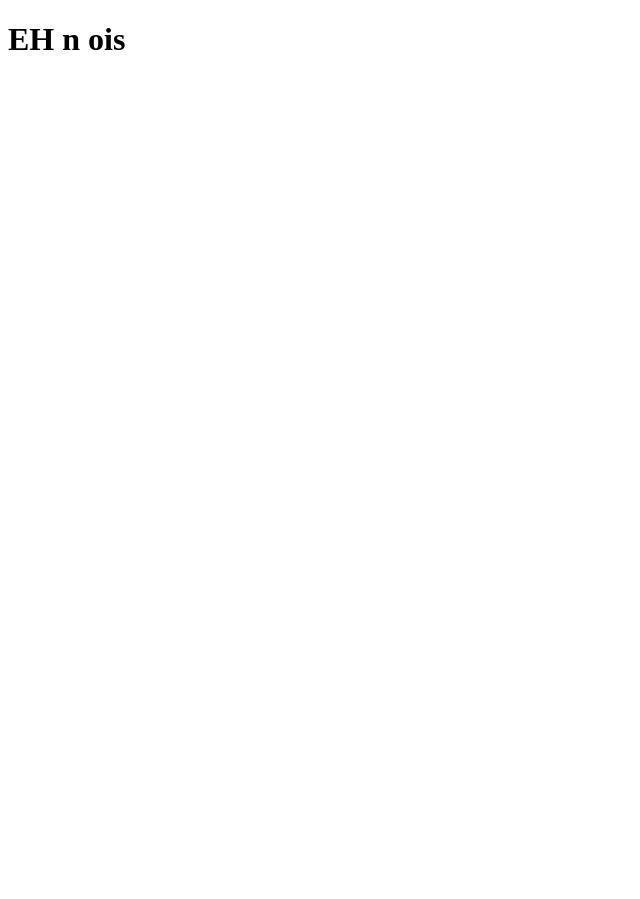
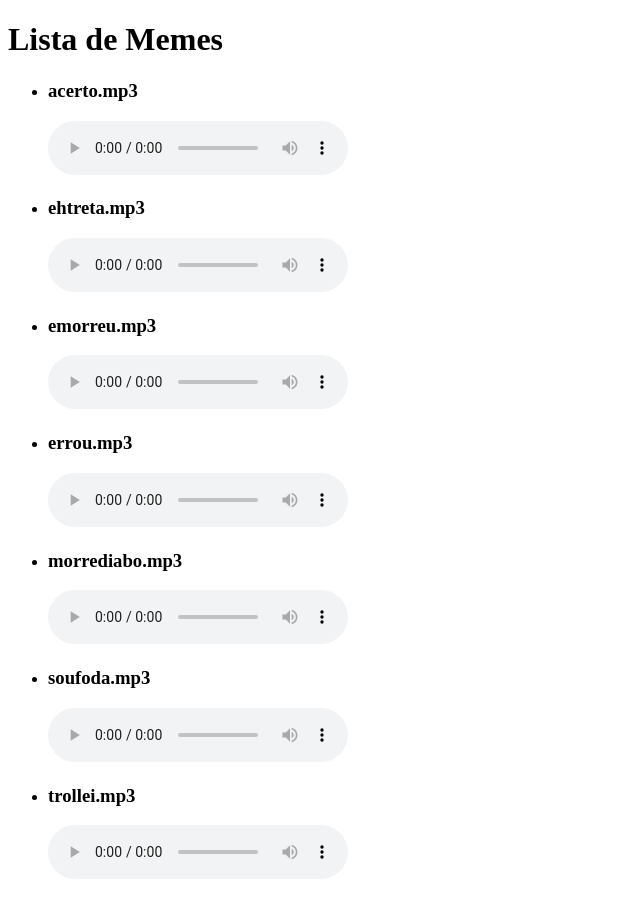
Before and after one commit to pxcx/meme-list, a React (Create React App) app: page / in a window 1280 px wide. Shown: the whole page, without its empty margins (0-640 px from the left). Before the commit the page ends 800 px from the top, so only its background shows below. Built offline with nearby package versions, Linux system fonts and the light colour scheme.

Commit message:
First POC

```diff
--- /dev/null
+++ b/src/components/AudioPlayer/index.tsx
@@ -0,0 +1,16 @@
+import React from 'react';
+
+interface OwnProps {
+  audioFile: string;
+}
+
+const AudioPlayer: React.FC<OwnProps> = ({ audioFile }) => {
+  return (
+    <div>
+      <audio src={`audios/${audioFile}`} controls autoPlay />
+    </div>
+  );
+}
+
+
+export default AudioPlayer;
--- a/src/containers/App.tsx
+++ b/src/containers/App/index.tsx
@@ -1,9 +1,12 @@
 import React from 'react';
+import List from '../List';
 
 function App() {
   return (
     <div className="App">
-      <h1>EH n ois</h1>
+      <h1>Lista de Memes</h1>
+
+      <List />
     </div>
   );
 }
--- /dev/null
+++ b/src/containers/List/index.tsx
@@ -0,0 +1,31 @@
+import React from 'react';
+
+import AudioPlayer from '../../components/AudioPlayer';
+
+
+const List: React.FC = () => {
+
+  const audios = [
+    'acerto.mp3',
+    'ehtreta.mp3',
+    'emorreu.mp3',
+    'errou.mp3',
+    'morrediabo.mp3',
+    'soufoda.mp3',
+    'trollei.mp3',
+  ]
+
+  return (
+    <ul>
+      {
+        audios.map(audio => (
+          <li>
+            <h3>{audio}</h3>
+            <AudioPlayer audioFile={audio} />
+          </li>
+        ))
+      }
+    </ul>
+  );
+}
+export default List;
--- a/src/index.tsx
+++ b/src/index.tsx
@@ -1,7 +1,10 @@
 import React from 'react';
 import ReactDOM from 'react-dom';
+
 import './index.css';
+
 import App from './containers/App';
+
 
 ReactDOM.render(
   <React.StrictMode>
```
Also changed, not shown: src/components/AudioPlayer/styles.module.css (added), src/containers/App/styles.module.css (added).
